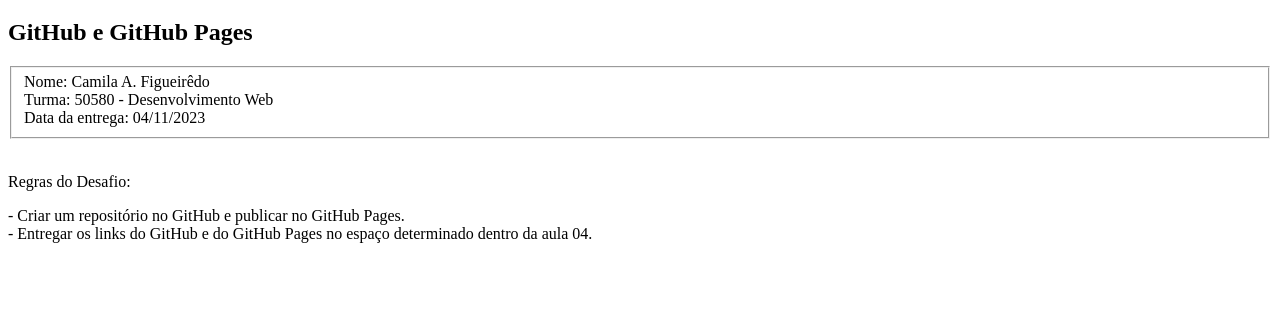
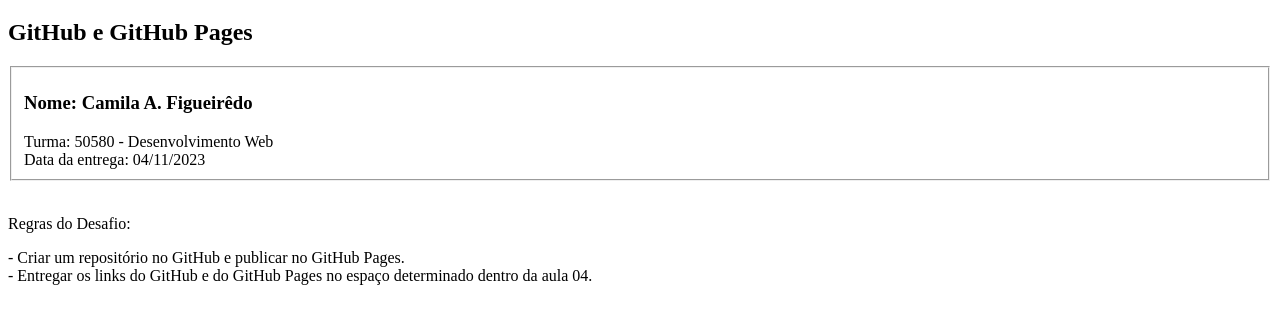
Before and after one commit to camila-fig/desafio-aula4, a plain HTML site: page index.html in a window 1280 px wide. Shown: the part 61-384 px from the top of the page. Drawn offline with Linux system fonts and the light colour scheme.

Commit message:
tag no nome

```diff
--- a/index.html
+++ b/index.html
@@ -14,7 +14,7 @@
 
     <div>
         <fieldset>
-            Nome: Camila A. Figueirêdo <br>
+            <h3>Nome: Camila A. Figueirêdo</h3>
             Turma: 50580 - Desenvolvimento Web <br>
             Data da entrega: 04/11/2023
         </fieldset>
```
